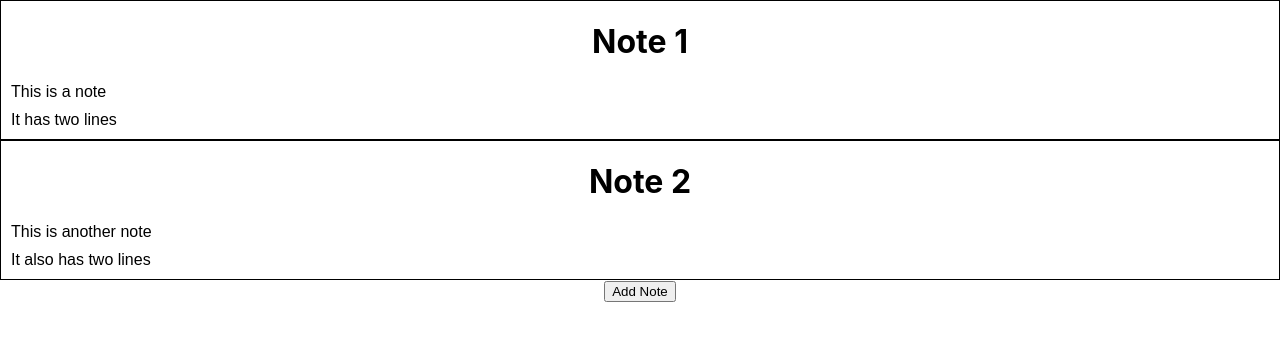
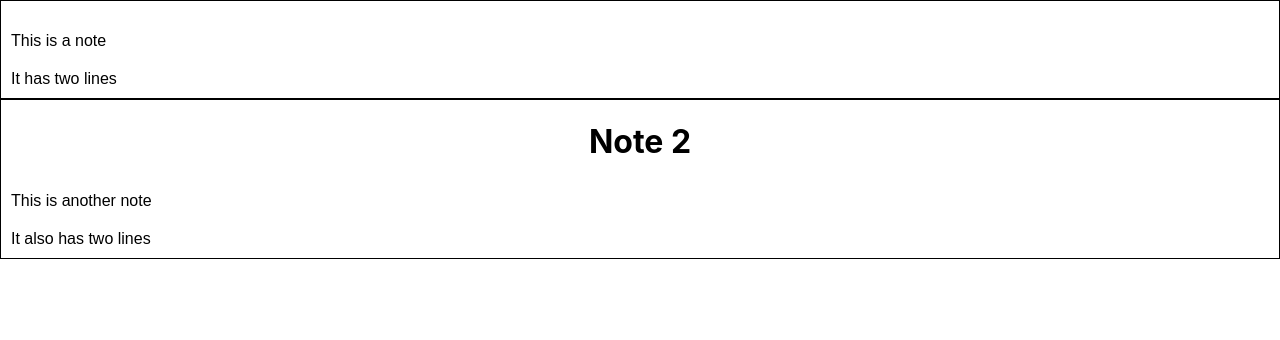
Before and after one commit to taylormitchell/my-notetaking-app, a React (Create React App) app: page / in a window 1280 px wide. Shown: the top 340 px of the page. Built offline with nearby package versions, Linux system fonts and the light colour scheme.

Commit message:
Update indenting with swipe

```diff
--- a/src/App.tsx
+++ b/src/App.tsx
@@ -1,16 +1,22 @@
 import "./App.css";
 import { ColumnView } from "./components/Column";
-import { useNotes } from "./useNotes";
+import { useNotes, Block } from "./useNotes";
 
 function App() {
   const notes = useNotes([
     {
-      title: "Note 1",
-      lines: ["This is a note", "It has two lines"],
+      // title: "Note 1",
+      lines: ["This is a note", "It has two lines"].map((text) => ({
+        indent: 0,
+        block: new Block({ text }),
+      })),
     },
     {
       title: "Note 2",
-      lines: ["This is another note", "It also has two lines"],
+      lines: ["This is another note", "It also has two lines"].map((text) => ({
+        indent: 0,
+        block: new Block({ text }),
+      })),
     },
   ]);
 
--- a/src/components/BlockView.tsx
+++ b/src/components/BlockView.tsx
@@ -3,34 +3,34 @@ import { Block } from "../useNotes";
 
 export function BlockView({
   block,
-  isFocused,
-  setFocus,
   updateBlock,
-  selectionStart = 0,
-  setSelectionStart,
-  onClick,
+  moveIndent,
 }: {
   block: Block;
-  isFocused: boolean;
-  setFocus: () => void;
   updateBlock: (update: Partial<Block>) => void;
-  selectionStart: number;
-  setSelectionStart: (selectionStart: number) => void;
-  onClick: (e: React.MouseEvent) => void;
+  moveIndent: (shift: -1 | 1) => void;
 }) {
   const fontSize = 16;
   const editableDiv = useRef<HTMLDivElement>(null);
 
   const [innerText, setInnerText] = useState("");
 
-  useEffect(() => {
-    if (isFocused) {
-      const el = editableDiv.current;
-      if (!el) return;
-      el.focus();
-      updateSelection();
+  const [touchstart, setTouchstart] = useState<number | null>(0);
+
+  function startTouchHandler(e: React.TouchEvent) {
+    setTouchstart(e.changedTouches[0].screenX);
+  }
+
+  function endTouchHandler(e: React.TouchEvent) {
+    if (touchstart === null) return;
+    const deltaX = e.changedTouches[0].screenX - touchstart;
+    if (deltaX > 50) {
+      moveIndent(1);
+    } else if (deltaX < -50) {
+      moveIndent(-1);
     }
-  }, [isFocused]);
+    setTouchstart(null);
+  }
 
   useEffect(() => {
     if (block.text !== innerText) {
@@ -41,48 +41,6 @@ export function BlockView({
     }
   }, [block.text, innerText]);
 
-  useEffect(() => {
-    updateSelection();
-  }, [editableDiv.current?.childNodes]);
-
-  function updateSelection() {
-    let pos = 0;
-    if (selectionStart < 0) {
-      pos = Math.max(0, block.text.length + selectionStart + 1);
-    } else {
-      pos = Math.min(block.text.length, selectionStart);
-    }
-    if (!pos) return;
-    const el = editableDiv.current;
-    if (!el) return;
-    const range = document.createRange();
-    const sel = window.getSelection();
-    const textNode = el.childNodes[0];
-    if (!textNode) return;
-    range.setStart(textNode, pos);
-    range.collapse(true);
-    sel?.removeAllRanges();
-    sel?.addRange(range);
-    setSelectionStart(pos);
-  }
-
-  function keyDownHandler(e: React.KeyboardEvent) {
-    const sel = window.getSelection();
-    const hasSelection = sel?.anchorOffset !== sel?.focusOffset;
-    if (selectionStart === 0 && hasSelection) {
-      if (e.key === "Backspace") {
-        e.stopPropagation();
-      }
-    }
-  }
-
-  function keyUpHandler(e: React.KeyboardEvent) {
-    const pos = document.getSelection()?.anchorOffset || 0;
-    if (isFocused) {
-      setSelectionStart(pos);
-    }
-  }
-
   return (
     <div
       style={{
@@ -90,7 +48,10 @@ export function BlockView({
         flexDirection: "row",
         alignItems: "flex-start",
         margin: "10px",
+        width: "100%",
       }}
+      onTouchStart={startTouchHandler}
+      onTouchEnd={endTouchHandler}
     >
       <div
         style={{
@@ -98,7 +59,6 @@ export function BlockView({
           width: "100%",
         }}
         className="block"
-        onClick={onClick}
         data-block-id={block.id}
       >
         <div
@@ -118,12 +78,6 @@ export function BlockView({
             setInnerText(e.currentTarget.innerText);
             updateBlock({ text: e.currentTarget.innerText });
           }}
-          onKeyDown={keyDownHandler}
-          onKeyUp={keyUpHandler}
-          onFocus={() => {
-            setFocus();
-            updateSelection();
-          }}
         />
       </div>
     </div>
--- a/src/components/Column.tsx
+++ b/src/components/Column.tsx
@@ -13,98 +13,98 @@ export function ColumnView(props: { notesDb: Notes; notesList: Note[] }) {
     setFocusedBlockId(blockId);
   };
 
-  const getNoteAbove = (noteId: string) => {
-    for (let i = 0; i < notesList.length; i++) {
-      if (notesList[i].id === noteId) {
-        return notesList[i - 1];
-      }
-    }
-    return null;
-  };
+  // const getNoteAbove = (noteId: string) => {
+  //   for (let i = 0; i < notesList.length; i++) {
+  //     if (notesList[i].id === noteId) {
+  //       return notesList[i - 1];
+  //     }
+  //   }
+  //   return null;
+  // };
 
-  const getNoteBelow = (noteId: string) => {
-    for (let i = 0; i < notesList.length; i++) {
-      if (notesList[i].id === noteId) {
-        return notesList[i + 1];
-      }
-    }
-    return null;
-  };
+  // const getNoteBelow = (noteId: string) => {
+  //   for (let i = 0; i < notesList.length; i++) {
+  //     if (notesList[i].id === noteId) {
+  //       return notesList[i + 1];
+  //     }
+  //   }
+  //   return null;
+  // };
 
-  const setFocusBelow = () => {
-    if (!focusedBlockId) {
-      return;
-    }
-    const note = notesDb.getNoteForBlock(focusedBlockId);
-    const index = note.blocks.indexOf(focusedBlockId);
-    if (index >= note.blocks.length - 1) {
-      // At the bottom of a note, so move to the note below
-      const blocks = getNoteBelow(note.id)?.blocks;
-      const firstBlock = blocks?.[0];
-      if (firstBlock) {
-        setFocus(firstBlock.id);
-      }
-    } else {
-      setFocus(note.blocks[index + 1]);
-    }
-  };
+  // const setFocusBelow = () => {
+  //   if (!focusedBlockId) {
+  //     return;
+  //   }
+  //   const note = notesDb.getNoteForBlock(focusedBlockId);
+  //   const index = note.lines.indexOf(focusedBlockId);
+  //   if (index >= note.lines.length - 1) {
+  //     // At the bottom of a note, so move to the note below
+  //     const blocks = getNoteBelow(note.id)?.lines;
+  //     const firstBlock = blocks?.[0];
+  //     if (firstBlock) {
+  //       setFocus(firstBlock.id);
+  //     }
+  //   } else {
+  //     setFocus(note.lines[index + 1]);
+  //   }
+  // };
 
-  const setFocusAbove = () => {
-    if (!focusedBlockId) {
-      return;
-    }
-    const note = notesDb.getNoteForBlock(focusedBlockId);
-    const index = note.blocks.indexOf(focusedBlockId);
-    if (index === 0) {
-      // At the top of a note, so move to the note above
-      const blocks = getNoteAbove(note.id)?.blocks;
-      const lastBlock = blocks?.[blocks.length - 1];
-      if (lastBlock) {
-        setFocus(lastBlock.id);
-      }
-    } else {
-      setFocus(note.blocks[index - 1]);
-    }
-  };
+  // const setFocusAbove = () => {
+  //   if (!focusedBlockId) {
+  //     return;
+  //   }
+  //   const note = notesDb.getNoteForBlock(focusedBlockId);
+  //   const index = note.lines.indexOf(focusedBlockId);
+  //   if (index === 0) {
+  //     // At the top of a note, so move to the note above
+  //     const blocks = getNoteAbove(note.id)?.lines;
+  //     const lastBlock = blocks?.[blocks.length - 1];
+  //     if (lastBlock) {
+  //       setFocus(lastBlock.id);
+  //     }
+  //   } else {
+  //     setFocus(note.lines[index - 1]);
+  //   }
+  // };
 
   const keyDownHandler = (e: React.KeyboardEvent) => {
-    if (!focusedBlockId) {
-      return;
-    }
-    if (e.key === "ArrowDown" && !e.shiftKey) {
-      e.preventDefault();
-      setFocusBelow();
-    } else if (e.key === "ArrowUp" && !e.shiftKey) {
-      e.preventDefault();
-      setFocusAbove();
-    } else if (e.key === "Escape") {
-      e.preventDefault();
-      setFocus(null);
-    } else if (e.key === "Enter") {
-      e.preventDefault();
-      const newBlockId = notesDb.splitBlock(focusedBlockId, selectionStart);
-      // Check if the focused block started with a prefix
-      const focusedBlock = notesDb.getBlock(focusedBlockId);
-      const prefix = focusedBlock.text.match(/^\s*(-|\*|(\[\s?\]))?\s+/);
-      if (prefix) {
-        notesDb.updateBlock(newBlockId, (block) => ({
-          ...block,
-          text: prefix[0] + block.text,
-        }));
-        setSelectionStart(-1);
-      } else {
-        setSelectionStart(0);
-      }
-      setFocus(newBlockId);
-    } else if (e.key === "Backspace") {
-      if (selectionStart === 0) {
-        const prevBlockId = notesDb.mergeBlockWithPrevious(focusedBlockId);
-        if (!prevBlockId) return;
-        e.preventDefault();
-        setFocus(prevBlockId);
-        setSelectionStart(notesDb.getBlock(prevBlockId).text.length);
-      }
-    }
+    // if (!focusedBlockId) {
+    //   return;
+    // }
+    // if (e.key === "ArrowDown" && !e.shiftKey) {
+    //   e.preventDefault();
+    //   setFocusBelow();
+    // } else if (e.key === "ArrowUp" && !e.shiftKey) {
+    //   e.preventDefault();
+    //   setFocusAbove();
+    // } else if (e.key === "Escape") {
+    //   e.preventDefault();
+    //   setFocus(null);
+    // if (e.key === "Enter") {
+    //   e.preventDefault();
+    //   const newBlockId = notesDb.splitBlock(focusedBlockId, selectionStart);
+    //   // Check if the focused block started with a prefix
+    //   const focusedBlock = notesDb.getBlock(focusedBlockId);
+    //   const prefix = focusedBlock.text.match(/^\s*(-|\*|(\[\s?\]))?\s+/);
+    //   if (prefix) {
+    //     notesDb.updateBlock(newBlockId, (block) => ({
+    //       ...block,
+    //       text: prefix[0] + block.text,
+    //     }));
+    //     setSelectionStart(-1);
+    //   } else {
+    //     setSelectionStart(0);
+    //   }
+    //   setFocus(newBlockId);
+    // } else if (e.key === "Backspace") {
+    //   if (selectionStart === 0) {
+    //     const prevBlockId = notesDb.mergeBlockWithPrevious(focusedBlockId);
+    //     if (!prevBlockId) return;
+    //     e.preventDefault();
+    //     setFocus(prevBlockId);
+    //     setSelectionStart(notesDb.getBlock(prevBlockId).text.length);
+    //   }
+    // }
   };
 
   const clickHandler = (blockId: string, e: React.MouseEvent) => {
@@ -117,22 +117,9 @@ export function ColumnView(props: { notesDb: Notes; notesList: Note[] }) {
   return (
     <div className="Column" onKeyDown={keyDownHandler}>
       {notesList.map((note) => (
-        <NoteView key={note.id} note={note}>
-          {note.blocks.map((block) => (
-            <BlockView
-              key={block.id}
-              block={block}
-              isFocused={block.id === focusedBlockId}
-              setFocus={() => setFocusedBlockId(block.id)}
-              updateBlock={(update: Partial<Block>) => notesDb.updateBlock(block.id, update)}
-              selectionStart={selectionStart}
-              setSelectionStart={setSelectionStart}
-              onClick={(e) => clickHandler(block.id, e)}
-            />
-          ))}
-        </NoteView>
+        <NoteView key={note.id} note={note} notesDb={notesDb} />
       ))}
-      <button onClick={() => notesDb.addNote()}>Add Note</button>
+      {/* <button onClick={() => notesDb.addNote()}>Add Note</button> */}
     </div>
   );
 }
--- a/src/components/NoteView.tsx
+++ b/src/components/NoteView.tsx
@@ -1,16 +1,122 @@
-import { ReactNode } from "react";
-import { Note } from "../useNotes";
+import { useEffect, useState } from "react";
+import { Note, Block, Notes } from "../useNotes";
+import { BlockView } from "./BlockView";
 
-export function NoteView({ note, children }: { note: Note; children: ReactNode }) {
+function BlockPrefix({ indent }: { indent: number }) {
+  const Bullet = () => (
+    <div
+      style={{
+        display: "flex",
+        flexDirection: "column",
+        justifyContent: "center",
+        alignItems: "center",
+        paddingRight: "10px",
+      }}
+    >
+      <div
+        style={{
+          width: "5px",
+          height: "5px",
+          borderRadius: "2.5px",
+          backgroundColor: "black",
+        }}
+      />
+    </div>
+  );
+  return (
+    <div className={"block-prefix"} style={{ display: "flex", flexDirection: "row" }}>
+      {indent > 0 && (
+        <>
+          <div style={{ width: `${indent * 20}px` }} />
+          <Bullet />
+        </>
+      )}
+    </div>
+  );
+}
+
+export function NoteView({ note, notesDb }: { note: Note; notesDb: Notes }) {
+  const [toFocus, setToFocus] = useState<string | null>(null);
+
+  function getSelectedBlock() {
+    const sel = document.getSelection();
+    if (!sel) return;
+    const selectionStart = sel?.anchorOffset || 0;
+    const selectedNode = sel?.focusNode;
+    if (!selectedNode) return;
+    const blockElement = selectedNode.parentElement?.closest(".block");
+    if (!(blockElement instanceof HTMLElement)) return;
+    const blockId = blockElement.dataset.blockId;
+    if (!blockId) return;
+    return { blockId, selectionStart };
+  }
+
+  const moveIndent = (blockId: string, shift: -1 | 1) => {
+    notesDb.updateNote(note.id, (note) => ({
+      ...note,
+      lines: note.lines.map((line) => {
+        if (line.id === blockId) {
+          return { ...line, indent: line.indent + shift };
+        } else {
+          return line;
+        }
+      }),
+    }));
+  };
+
+  const keyDownHandler = (e: React.KeyboardEvent) => {
+    if (e.key === "Enter") {
+      e.preventDefault();
+      const sel = getSelectedBlock();
+      if (!sel) return;
+      const newBlockId = notesDb.splitBlock(sel.blockId, sel.selectionStart);
+      setToFocus(newBlockId);
+    } else if (e.key === "Backspace") {
+      const sel = getSelectedBlock();
+      if (!sel) return;
+      if (sel.selectionStart === 0) {
+        const prevBlockId = notesDb.mergeBlockWithPrevious(sel.blockId);
+        if (!prevBlockId) return;
+        e.preventDefault();
+        setToFocus(prevBlockId);
+      }
+    } else if (e.key === "Tab") {
+      e.preventDefault();
+      const sel = getSelectedBlock();
+      if (!sel) return;
+      moveIndent(sel.blockId, e.shiftKey ? -1 : 1);
+    }
+  };
+
+  useEffect(() => {
+    if (toFocus) {
+      const el = document.querySelector(`.block[data-block-id="${toFocus}"] .block-text`);
+      if (el instanceof HTMLElement) {
+        el.focus();
+      }
+      setToFocus(null);
+    }
+  }, [toFocus, setToFocus]);
+
   return (
     <div
       style={{
         border: "1px solid black",
         minHeight: "50px",
       }}
+      onKeyDown={keyDownHandler}
     >
       <h1>{note.title}</h1>
-      {children}
+      {note.lines.map(({ block, indent }) => (
+        <div key={block.id} style={{ display: "flex", flexDirection: "row" }}>
+          <BlockPrefix indent={indent} />
+          <BlockView
+            block={block}
+            updateBlock={(update: Partial<Block>) => notesDb.updateBlock(block.id, update)}
+            moveIndent={(shift: -1 | 1) => moveIndent(block.id, shift)}
+          />
+        </div>
+      ))}
     </div>
   );
 }
--- a/src/useNotes.ts
+++ b/src/useNotes.ts
@@ -31,7 +31,7 @@ export type BlockRecord = {
 export type NoteRecord = {
   id: string;
   title: string | null;
-  blocks: string[];
+  lines: { id: string; indent: number }[];
   createdAt: number;
   updatedAt: number;
 };
@@ -39,21 +39,16 @@ export type NoteRecord = {
 export class Note {
   id: string;
   title: string | null;
-  blocks: Block[];
+  lines: { block: Block; indent: number }[];
   createdAt: number;
   updatedAt: number;
 
-  constructor(title: string | null = null, lines: string[] = []) {
-    const blocks: Block[] = (lines.length > 0 ? lines : [""]).map((line) => ({
-      id: uuid(),
-      type: "text",
-      text: line,
-    }));
-    this.id = uuid();
-    this.title = title;
-    this.blocks = blocks;
-    this.createdAt = Date.now();
-    this.updatedAt = Date.now();
+  constructor(note: Partial<Note> = {}) {
+    this.id = note.id || uuid();
+    this.title = note.title || null;
+    this.lines = note.lines || [];
+    this.createdAt = note.createdAt || Date.now();
+    this.updatedAt = note.updatedAt || Date.now();
   }
 }
 
@@ -62,10 +57,10 @@ export class Block {
   type: BlockType;
   text: string;
 
-  constructor(type: BlockType = "text", text: string = "") {
+  constructor(block: Partial<Block> = {}) {
     this.id = uuid();
-    this.type = type;
-    this.text = text;
+    this.type = block.type || "text";
+    this.text = block.text || "";
   }
 }
 
@@ -93,7 +88,7 @@ export class Notes {
     return Object.values(this.notes).map((note) => {
       return {
         ...note,
-        blocks: note.blocks.map((blockId) => this.blocks[blockId]),
+        lines: note.lines.map((line) => ({ ...line, block: this.blocks[line.id] })),
       };
     });
   };
@@ -103,25 +98,20 @@ export class Notes {
     return this.getNote(this.blockToNote[id]);
   };
 
-  addNote = (
-    partialNote: Partial<Note> & { lines: string[] } = {
-      title: null,
-      lines: [],
-    }
-  ) => {
-    const note = new Note(partialNote.title, partialNote.lines);
+  addNote = (props: Partial<Note>) => {
+    const note = new Note(props);
     this.setNotes((ns) => ({
       ...ns,
-      [note.id]: { ...note, blocks: note.blocks.map((b) => b.id) },
+      [note.id]: { ...note, lines: note.lines.map((line) => ({ ...line, id: line.block.id })) },
     }));
     this.setBlocks((blocks) => {
       const newBlocks: BlocksMap = { ...blocks };
-      note.blocks.forEach((block) => {
+      note.lines.forEach(({ block }) => {
         newBlocks[block.id] = block;
       });
       return newBlocks;
     });
-    note.blocks.forEach((block) => {
+    note.lines.forEach(({ block }) => {
       this.setBlockToNote((blockToNote) => ({
         ...blockToNote,
         [block.id]: note.id,
@@ -129,21 +119,27 @@ export class Notes {
     });
   };
 
-  updateNote = (note: Note) => {
+  updateNote = (
+    noteId: string,
+    update: Partial<NoteRecord> | ((note: NoteRecord) => NoteRecord)
+  ) => {
+    const updateFunc =
+      typeof update === "function" ? update : (note: NoteRecord) => ({ ...note, ...update });
     this.setNotes((ns) => ({
       ...ns,
-      [note.id]: { ...note, blocks: note.blocks.map((b) => b.id) },
+      [noteId]: updateFunc(ns[noteId]),
     }));
   };
 
-  insertBlock = (noteId: string, block: Block, index: number) => {
+  insertLine = (noteId: string, index: number, line: { indent?: number; block: Block }) => {
+    const { indent, block } = { ...line, indent: line.indent || 0 };
     this.setNotes((notes) => {
       const note = notes[noteId];
-      const newBlocks = [...note.blocks];
-      newBlocks.splice(index, 0, block.id);
+      const newLines = [...note.lines];
+      newLines.splice(index, 0, { indent, id: block.id });
       return {
         ...notes,
-        [noteId]: { ...note, blocks: newBlocks },
+        [noteId]: { ...note, lines: newLines },
       };
     });
     this.setBlocks((blocks) => ({
@@ -173,7 +169,7 @@ export class Notes {
     const textBefore = block.text.slice(0, index);
     const textAfter = block.text.slice(index);
     this.updateBlock(blockId, { text: textBefore });
-    const newBlock = new Block(block.type, textAfter);
+    const newBlock = new Block({ type: block.type, text: textAfter });
     this.insertBlockBelow(block.id, newBlock);
     return newBlock.id;
   };
@@ -181,11 +177,11 @@ export class Notes {
   mergeBlockWithPrevious = (blockId: string) => {
     const block = this.getBlock(blockId);
     const note = this.getNoteForBlock(blockId);
-    const blockIndex = note.blocks.indexOf(blockId);
+    const blockIndex = note.lines.findIndex((line) => line.id === blockId);
     if (blockIndex === 0) {
       return;
     }
-    const prevBlock = this.getBlock(note.blocks[blockIndex - 1]);
+    const prevBlock = this.getBlock(note.lines[blockIndex - 1].id);
     this.updateBlock(prevBlock.id, { text: prevBlock.text + block.text });
     this.deleteBlock(block.id);
     return prevBlock.id;
@@ -194,10 +190,10 @@ export class Notes {
   deleteBlock = (blockId: string) => {
     const note = this.getNoteForBlock(blockId);
     this.setNotes((notes) => {
-      const newBlocks = note.blocks.filter((b) => b !== blockId);
+      const newBlocks = note.lines.filter(({ id }) => id !== blockId);
       return {
         ...notes,
-        [note.id]: { ...note, blocks: newBlocks },
+        [note.id]: { ...note, lines: newBlocks },
       };
     });
     this.setBlocks((blocks) => {
@@ -215,19 +211,22 @@ export class Notes {
   insertBlockAbove = (blockId: string, blockInsert: Block | null = null) => {
     const note = this.getNoteForBlock(blockId);
     const block = blockInsert || new Block();
-    const index = note.blocks.indexOf(blockId);
-    this.insertBlock(note.id, block, index);
+    const index = note.lines.findIndex((line) => line.id === blockId);
+    this.insertLine(note.id, index, { block });
   };
 
   insertBlockBelow = (blockId: string, blockInsert: Block | null = null) => {
     const note = this.getNoteForBlock(blockId);
+    const lineAboveIndex = note.lines.findIndex((line) => line.id === blockId);
     const block = blockInsert || new Block();
-    const index = note.blocks.indexOf(blockId) + 1;
-    this.insertBlock(note.id, block, index);
+    this.insertLine(note.id, lineAboveIndex + 1, {
+      indent: note.lines[lineAboveIndex].indent,
+      block,
+    });
   };
 }
 
-export function useNotes(state: { title: string; lines: string[] }[] = []): Notes {
+export function useNotes(state: Partial<Note>[] = []): Notes {
   const [blocksMap, setBlocksMap] = useState<BlocksMap>({});
   const [notesMap, setNotesMap] = useState<NotesMap>({});
   const [blockToNote, setBlockToNote] = useState<BlockToNote>({});
@@ -236,13 +235,13 @@ export function useNotes(state: { title: string; lines: string[] }[] = []): Note
     const notes: NotesMap = {};
     const blocks: BlocksMap = {};
     const blockToNote: BlockToNote = {};
-    state.forEach(({ title, lines }) => {
-      const note = new Note(title, lines);
+    state.forEach((partialNote) => {
+      const note = new Note(partialNote);
       notes[note.id] = {
         ...note,
-        blocks: note.blocks.map((block) => block.id),
+        lines: note.lines.map((line) => ({ ...line, id: line.block.id })),
       };
-      note.blocks.forEach((block) => {
+      note.lines.forEach(({ block }) => {
         blocks[block.id] = block;
         blockToNote[block.id] = note.id;
       });
```
Also changed, not shown: src/types.ts (+6 -3 lines).
